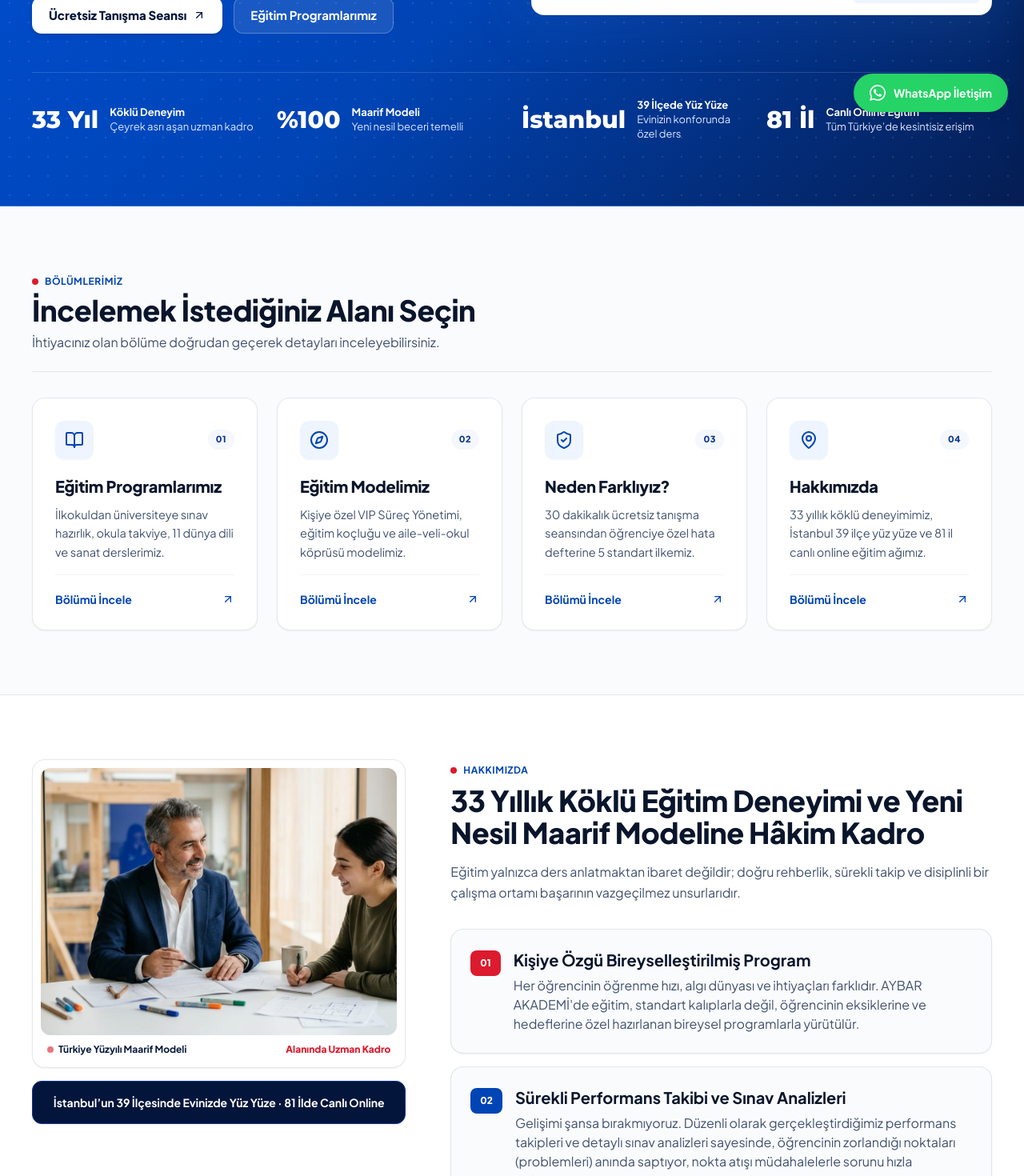
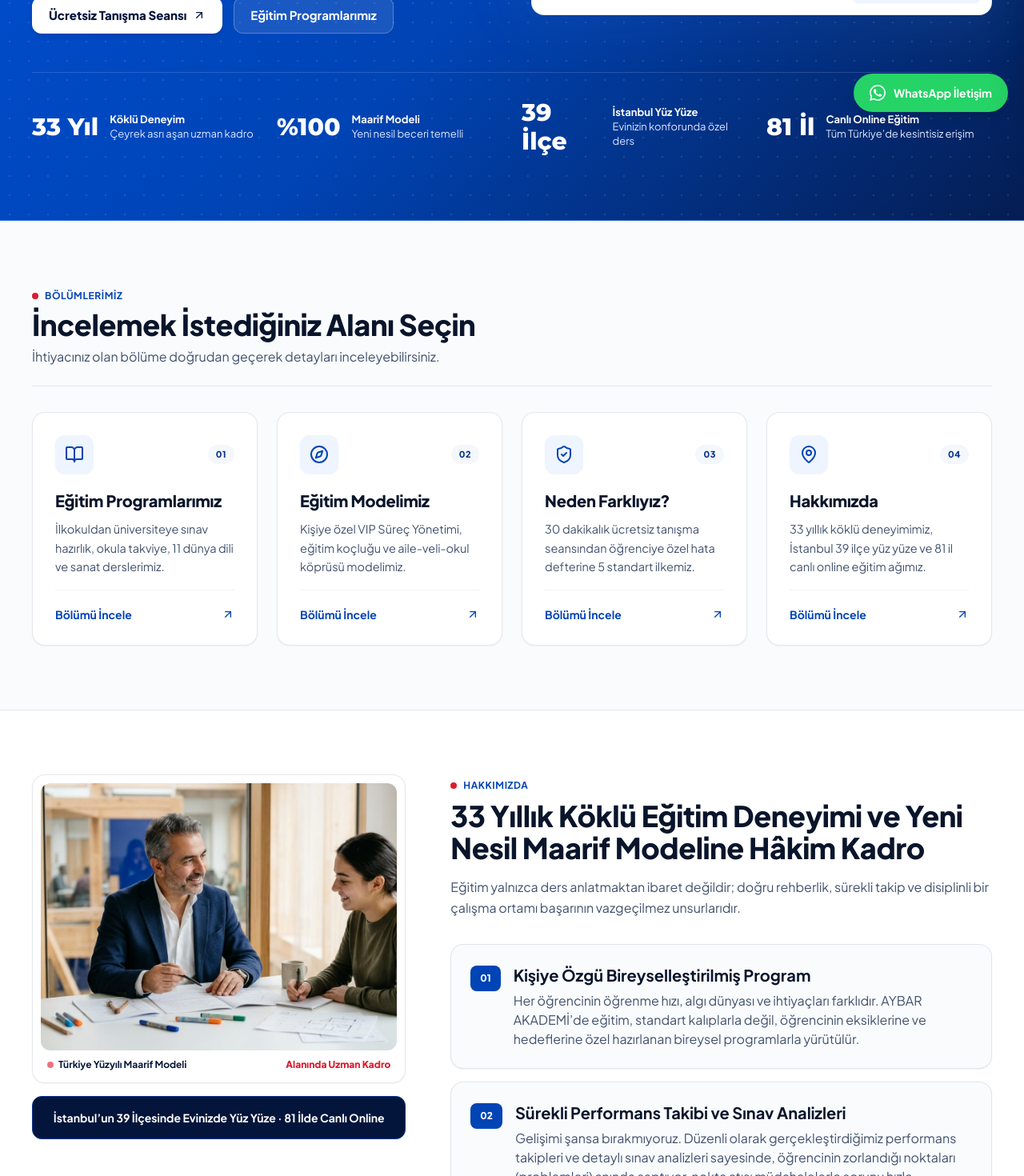
Before and after one commit to erog1u/aybar-akademi, a Next.js app: page / in a window 1280 px wide. Shown: the part 640-2110 px from the top of the page at 80% size. Built offline with nearby package versions, Linux system fonts and the light colour scheme.

Commit message:
style(palette): unify stat ribbons to 39 İlçe and badges to cobalt-700

```diff
--- a/src/app/egitim-modelimiz/page.tsx
+++ b/src/app/egitim-modelimiz/page.tsx
@@ -175,7 +175,7 @@ export default function EgitimModelimizPage() {
                   <div className="flex items-start justify-between gap-4 pb-6 border-b border-cobalt-900/10">
                     <div>
                       <div className="inline-flex items-center gap-2 px-3 py-1 rounded-full bg-cobalt-50 text-cobalt-800 text-xs font-extrabold mb-3">
-                        <span className="h-2 w-2 rounded-full bg-crimson-600" />
+                        <span className="h-2 w-2 rounded-full bg-cobalt-600" />
                         <span>Aşama 0{idx + 1}</span>
                       </div>
                       <h3 className="text-xl sm:text-2xl lg:text-[1.75rem] font-extrabold text-ink tracking-tight leading-snug">
@@ -220,7 +220,7 @@ export default function EgitimModelimizPage() {
                           </>
                         ) : (
                           <>
-                            <span className="mt-0.5 inline-flex h-5 w-5 shrink-0 items-center justify-center rounded-full bg-crimson-600 text-white">
+                            <span className="mt-0.5 inline-flex h-5 w-5 shrink-0 items-center justify-center rounded-full bg-cobalt-700 text-white shadow-sm">
                               <Check className="h-3 w-3 stroke-[3]" />
                             </span>
                             <p className="text-base sm:text-[16.5px] font-semibold text-ink leading-relaxed">
--- a/src/app/hakkimizda/page.tsx
+++ b/src/app/hakkimizda/page.tsx
@@ -78,9 +78,9 @@ export default function HakkimizdaPage() {
               </div>
             </div>
             <div className="flex items-center gap-3.5">
-              <span className="font-brand text-2xl sm:text-3xl font-extrabold text-white">İstanbul</span>
+              <span className="font-brand text-2xl sm:text-3xl font-extrabold text-white">39 İlçe</span>
               <div className="text-xs sm:text-[13px] text-cobalt-100 leading-snug">
-                <strong className="text-white block font-bold">39 İlçede Yüz Yüze</strong>
+                <strong className="text-white block font-bold">İstanbul Yüz Yüze</strong>
                 Evinizin konforunda özel ders
               </div>
             </div>
@@ -120,13 +120,7 @@ export default function HakkimizdaPage() {
                 className="p-6 sm:p-7 rounded-2xl bg-white border border-cobalt-900/10 shadow-sm hover:border-cobalt-700/40 hover:shadow-card hover:-translate-y-1 transition-all duration-300 flex flex-col justify-between"
               >
                 <div>
-                  <span
-                    className={`inline-flex items-center justify-center h-8 px-3 rounded-lg text-xs font-extrabold mb-4 ${
-                      idx === 0
-                        ? "bg-crimson-600 text-white"
-                        : "bg-cobalt-700 text-white"
-                    }`}
-                  >
+                  <span className="inline-flex items-center justify-center h-8 px-3 rounded-lg text-xs font-extrabold mb-4 bg-cobalt-700 text-white shadow-sm">
                     {sol.index}
                   </span>
                   <h3 className="text-xl sm:text-2xl font-extrabold tracking-tight text-cobalt-950 leading-snug">
--- a/src/app/neden-farkliyiz/page.tsx
+++ b/src/app/neden-farkliyiz/page.tsx
@@ -140,7 +140,7 @@ export default function NedenFarkliyizPage() {
                   {/* Sol Başlık Kolonu */}
                   <div className="lg:col-span-4">
                     <div className="flex items-center gap-2.5 mb-3">
-                      <span className="inline-flex h-8 w-8 items-center justify-center rounded-lg bg-crimson-600 text-white text-xs font-extrabold shadow-sm">
+                      <span className="inline-flex h-8 w-8 items-center justify-center rounded-lg bg-cobalt-700 text-white text-xs font-extrabold shadow-sm">
                         0{pIdx + 1}
                       </span>
                       <span className="text-xs font-extrabold uppercase tracking-wider text-cobalt-700">
@@ -157,7 +157,7 @@ export default function NedenFarkliyizPage() {
                   <div className="lg:col-span-8 grid grid-cols-1 sm:grid-cols-2 gap-5 sm:gap-6">
                     {p.items.map((item, idx) => (
                       <div key={idx} className="flex items-start gap-3">
-                        <CheckCircle2 className="h-5 w-5 text-crimson-600 shrink-0 mt-0.5" />
+                        <CheckCircle2 className="h-5 w-5 text-cobalt-700 shrink-0 mt-0.5" />
                         <div>
                           <h4 className="text-[15px] sm:text-base font-bold text-cobalt-950 leading-snug">
                             {item.title}
--- a/src/app/page.tsx
+++ b/src/app/page.tsx
@@ -164,9 +164,9 @@ export default function HomePage() {
               </div>
             </div>
             <div className="flex items-center gap-3.5">
-              <span className="font-brand text-2xl sm:text-3xl font-extrabold text-white">İstanbul</span>
+              <span className="font-brand text-2xl sm:text-3xl font-extrabold text-white">39 İlçe</span>
               <div className="text-xs sm:text-[13px] text-cobalt-100 leading-snug">
-                <strong className="text-white block font-bold">39 İlçede Yüz Yüze</strong>
+                <strong className="text-white block font-bold">İstanbul Yüz Yüze</strong>
                 Evinizin konforunda özel ders
               </div>
             </div>
@@ -278,13 +278,7 @@ export default function HomePage() {
                     key={solution.index}
                     className="p-5 sm:p-6 rounded-2xl bg-paper border border-cobalt-900/10 shadow-sm hover:border-cobalt-700/40 hover:bg-white transition-all flex items-start gap-4"
                   >
-                    <span
-                      className={`inline-flex items-center justify-center h-8 px-3 rounded-lg text-xs font-extrabold shrink-0 mt-0.5 ${
-                        sIdx === 0
-                          ? "bg-crimson-600 text-white"
-                          : "bg-cobalt-700 text-white"
-                      }`}
-                    >
+                    <span className="inline-flex items-center justify-center h-8 px-3 rounded-lg text-xs font-extrabold shrink-0 mt-0.5 bg-cobalt-700 text-white shadow-sm">
                       {solution.index}
                     </span>
                     <div>
```
